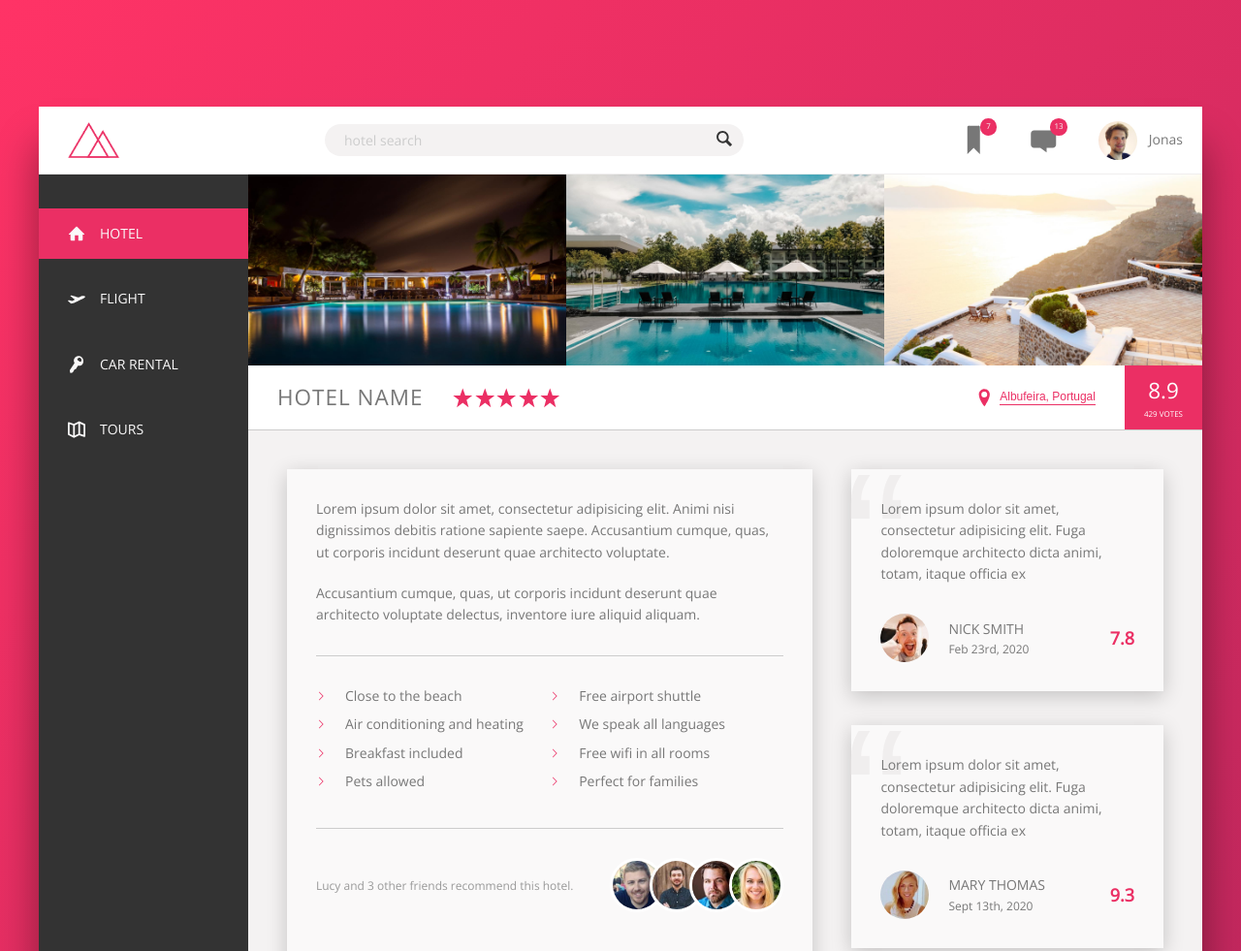
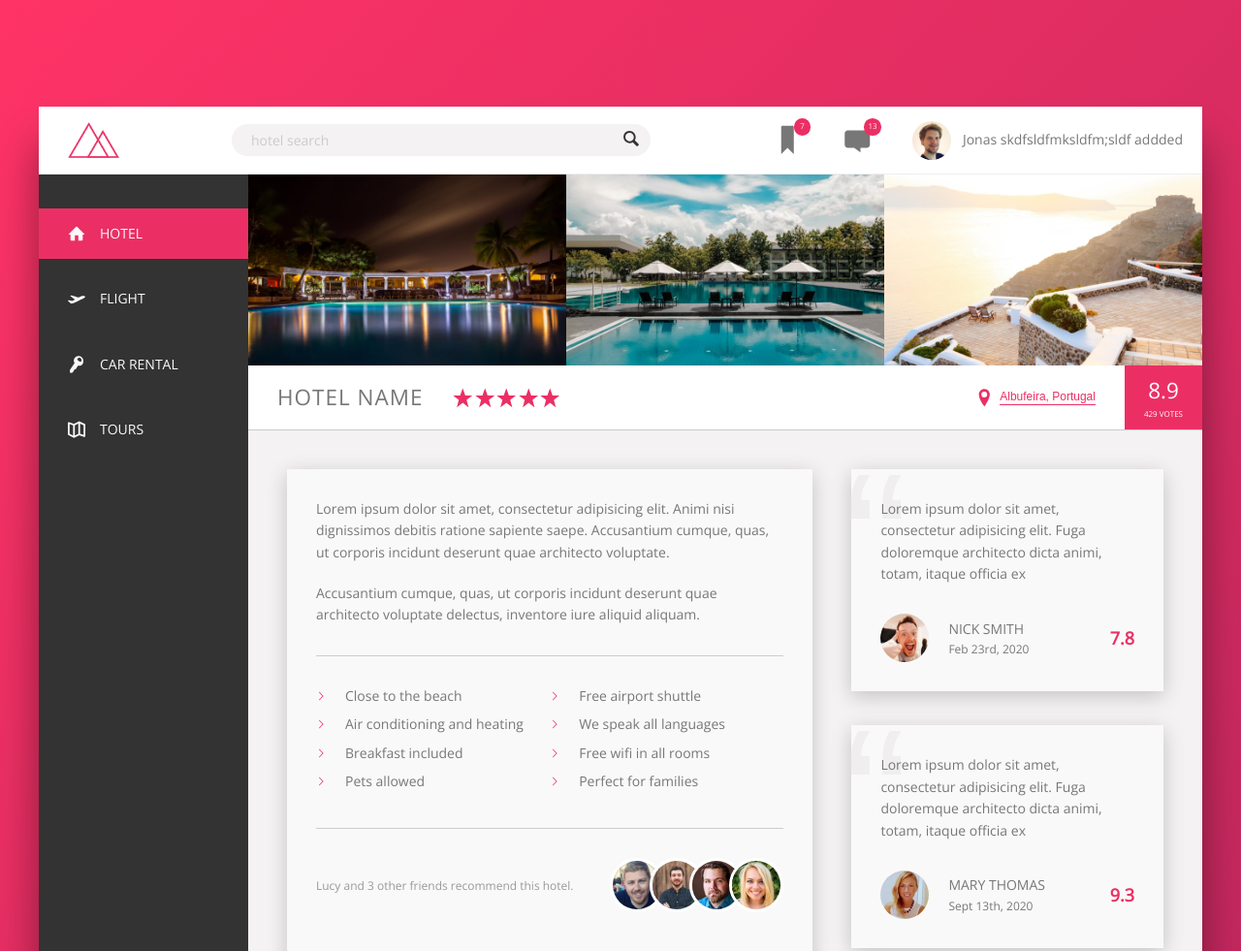
Before and after one commit to XeniaChe/Trillo, a website: page index.html in a window 1280 px wide. Shown: the top 981 px of the page at 97% size. Drawn offline with nearby package versions, Linux system fonts and the light colour scheme.

Commit message:
Added lines

```diff
--- a/index.html
+++ b/index.html
@@ -39,7 +39,7 @@
                      </div>
                      <div class="user-nav__user">
                          <img src="build/imagesMIN/user.jpg" alt="user photo" class="user-nav__user-image">
-                         <span class="user-nav__user-name"> Jonas </span>
+                         <span class="user-nav__user-name"> Jonas  skdfsldfmksldfm;sldf addded   </span>
                      </div>
                  </div>
              </header>
```
